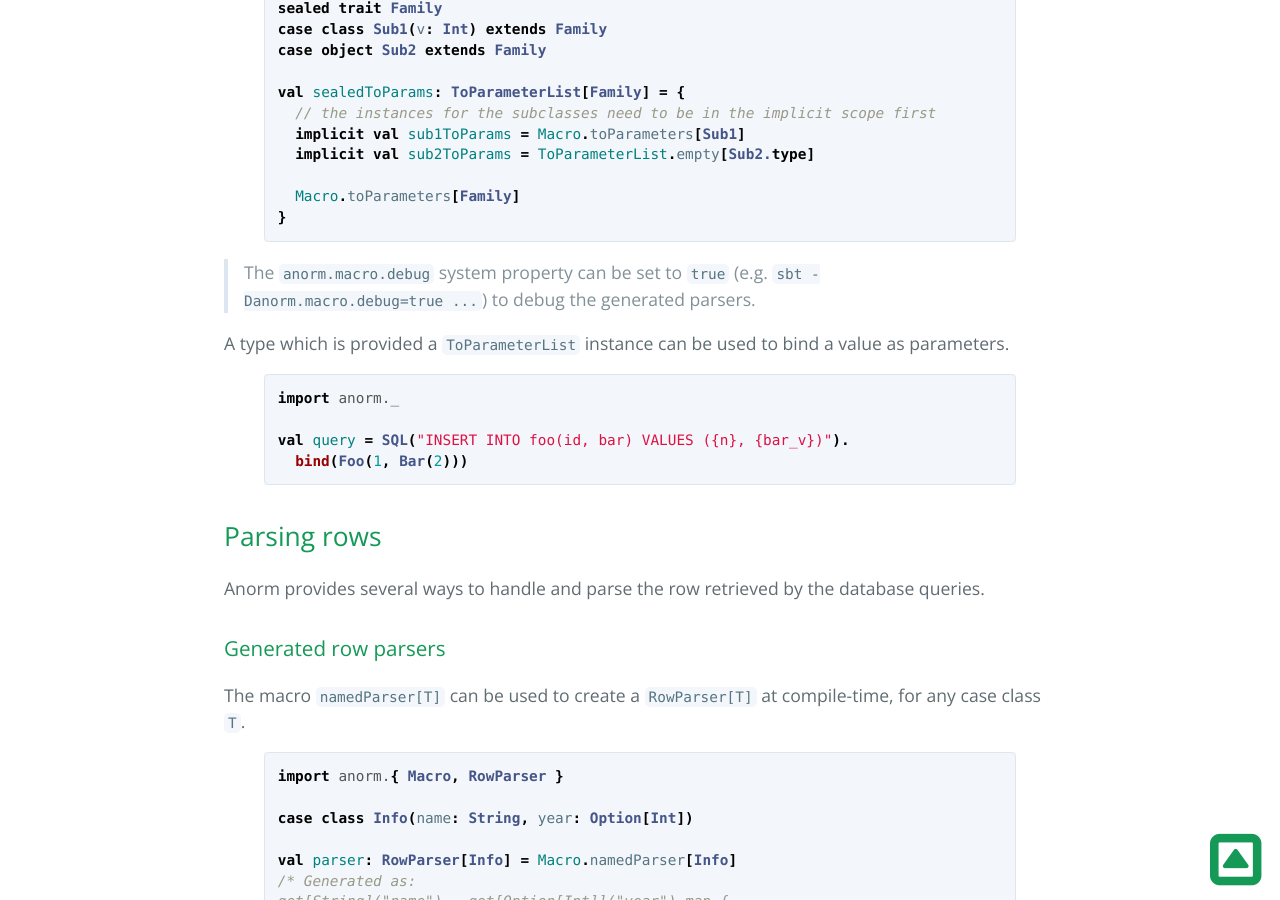
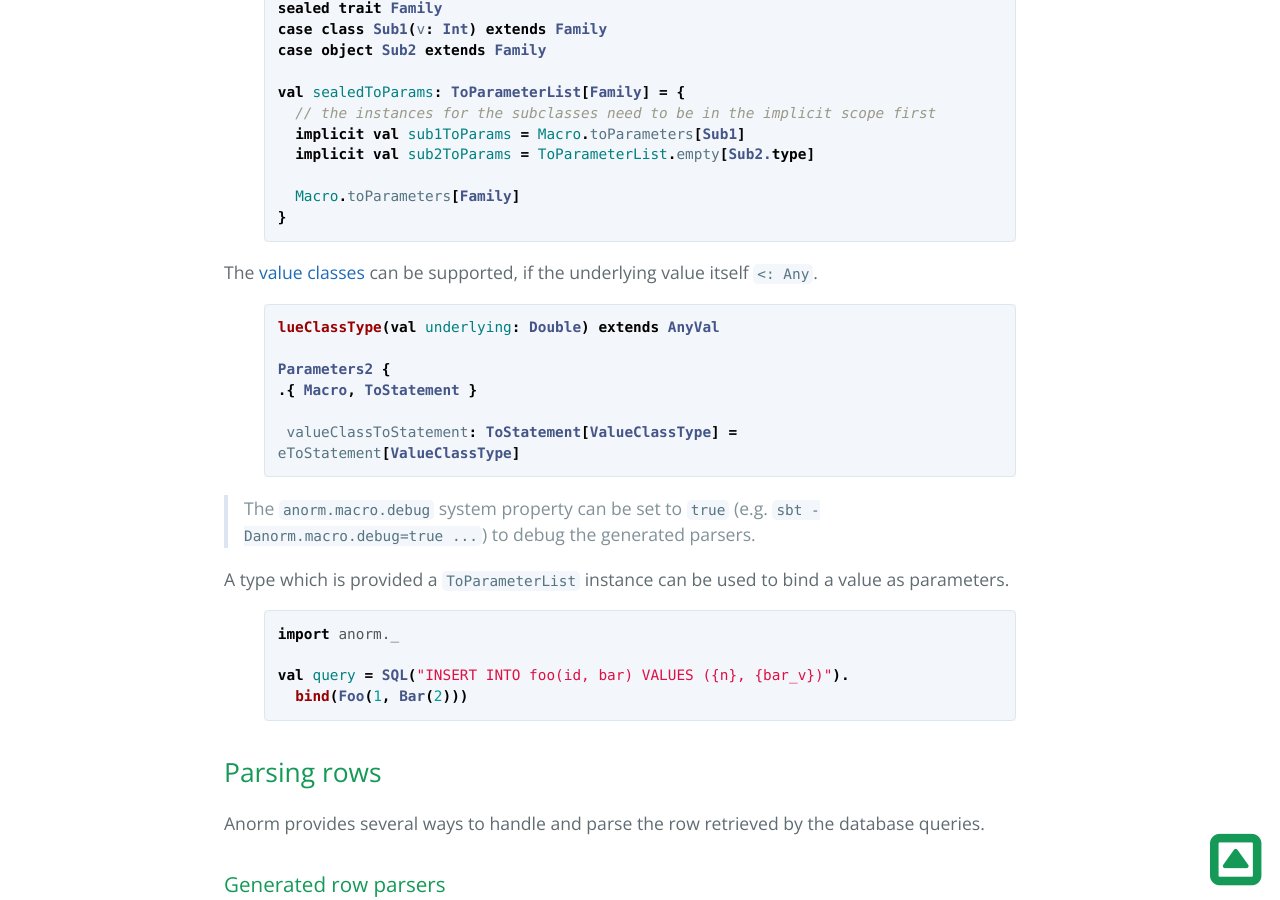
Before and after one commit to playframework/anorm, a Jekyll site: the page built from index.md, in a window 1280 px wide and 900 px high, scrolled down 12148 px. Built offline with Jekyll 4.4.1, drawn with Linux system fonts in a browser that asks for light colours; some of the changed text lies outside the part shown.

Commit message:
Update documentation for 2.6.1

```diff
--- a/_config.yml
+++ b/_config.yml
@@ -7,6 +7,6 @@ theme: jekyll-theme-cayman
 exclude: [README.md, jekyll.sh, anorm]
 baseUrl: "/anorm"
 latest_major_release: 2.6
-latest_release: 2.6.0
+latest_release: 2.6.1
 
-_2_6_latest_minor: 2.6.0
+_2_6_latest_minor: 2.6.1
--- a/index.md
+++ b/index.md
@@ -506,6 +506,19 @@ val sealedToParams: ToParameterList[Family] = {
 }
 {% endhighlight %}
 
+The [value classes](https://docs.scala-lang.org/overviews/core/value-classes.html) can be supported, if the underlying value itself `<: Any`.
+
+{% highlight scala %}
+lueClassType(val underlying: Double) extends AnyVal
+
+Parameters2 {
+.{ Macro, ToStatement }
+
+ valueClassToStatement: ToStatement[ValueClassType] =
+eToStatement[ValueClassType]
+
+{% endhighlight %}
+
 > The `anorm.macro.debug` system property can be set to `true` (e.g. `sbt -Danorm.macro.debug=true ...`) to debug the generated parsers.
 
 A type which is provided a `ToParameterList` instance can be used to bind a value as parameters.
@@ -673,6 +686,17 @@ val naming = DiscriminatorNaming(_ => "foo")
 val discriminate = Discriminate { t => s"type:$t" }
 
 val familyParser = Macro.sealedParser[Family](naming, discriminate)
+{% endhighlight %}
+
+The [value classes](https://docs.scala-lang.org/overviews/core/value-classes.html) are also supported, by generated instances of `anorm.Column`.
+
+{% highlight scala %}
+import anorm._
+
+final class ValueClassType(underlying: Double) extends AnyVal
+
+implicit val valueClassColumn: Column[ValueClassType] =
+  Macro.valueColumn[ValueClassType]
 {% endhighlight %}
 
 > The `anorm.macro.debug` system property can be set to `true` (e.g. `sbt -Danorm.macro.debug=true ...`) to debug the generated parsers.
```
Also changed, not shown: other parts of index.md (+1 -1 lines), AnormPostgres.md (+3 -3 lines), Highlights.md (+1 -0 lines), 1 other file.
